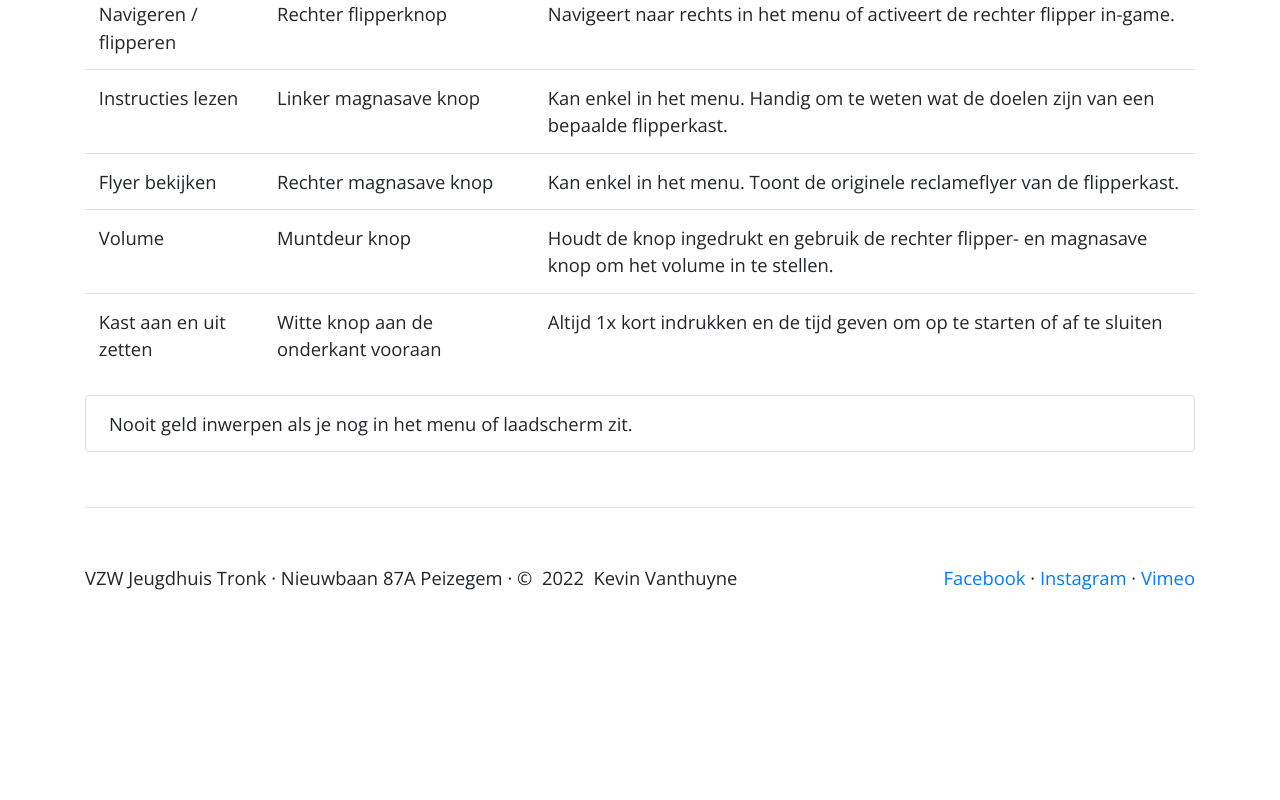
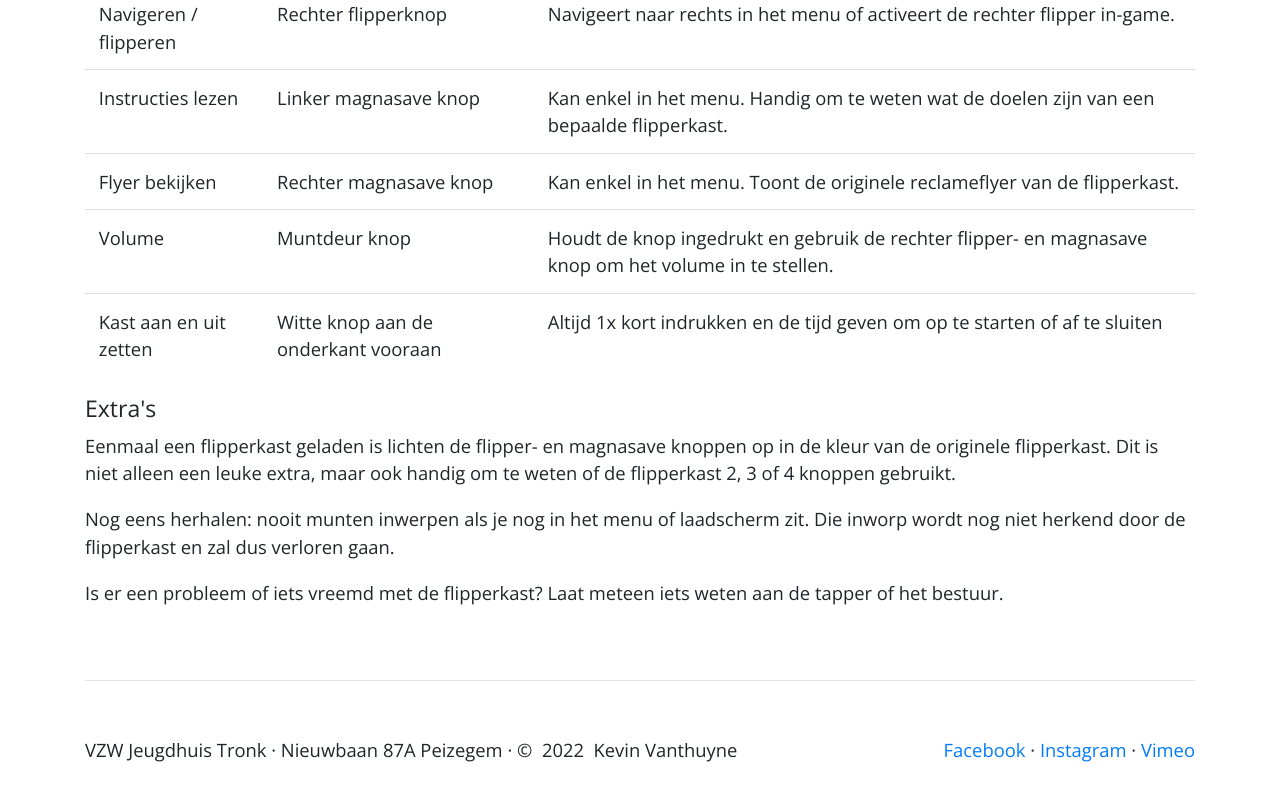
Before and after one commit to JeugdhuisTronk/website, a plain HTML site: page flipperkast.html in a window 1280 px wide. Shown: the part 1952-2752 px from the top of the page. Before the commit the page ends 2617 px from the top, so only its background shows below. Drawn offline with nearby package versions, Linux system fonts and the light colour scheme.

Commit message:
Added some additional extra functionality

```diff
--- a/flipperkast.html
+++ b/flipperkast.html
@@ -306,11 +306,25 @@
             </tbody>
           </table>
 
-          <ol class="list-group">
-            <li class="list-group-item">
-              Nooit geld inwerpen als je nog in het menu of laadscherm zit.
-            </li>
-          </ol>
+          <h5>Extra's</h5>
+
+          <p>
+            Eenmaal een flipperkast geladen is lichten de flipper- en magnasave
+            knoppen op in de kleur van de originele flipperkast. Dit is niet
+            alleen een leuke extra, maar ook handig om te weten of de
+            flipperkast 2, 3 of 4 knoppen gebruikt.
+          </p>
+
+          <p>
+            Nog eens herhalen: nooit munten inwerpen als je nog in het menu of
+            laadscherm zit. Die inworp wordt nog niet herkend door de
+            flipperkast en zal dus verloren gaan.
+          </p>
+
+          <p>
+            Is er een probleem of iets vreemd met de flipperkast? Laat meteen
+            iets weten aan de tapper of het bestuur.
+          </p>
         </div>
       </div>
 
```
